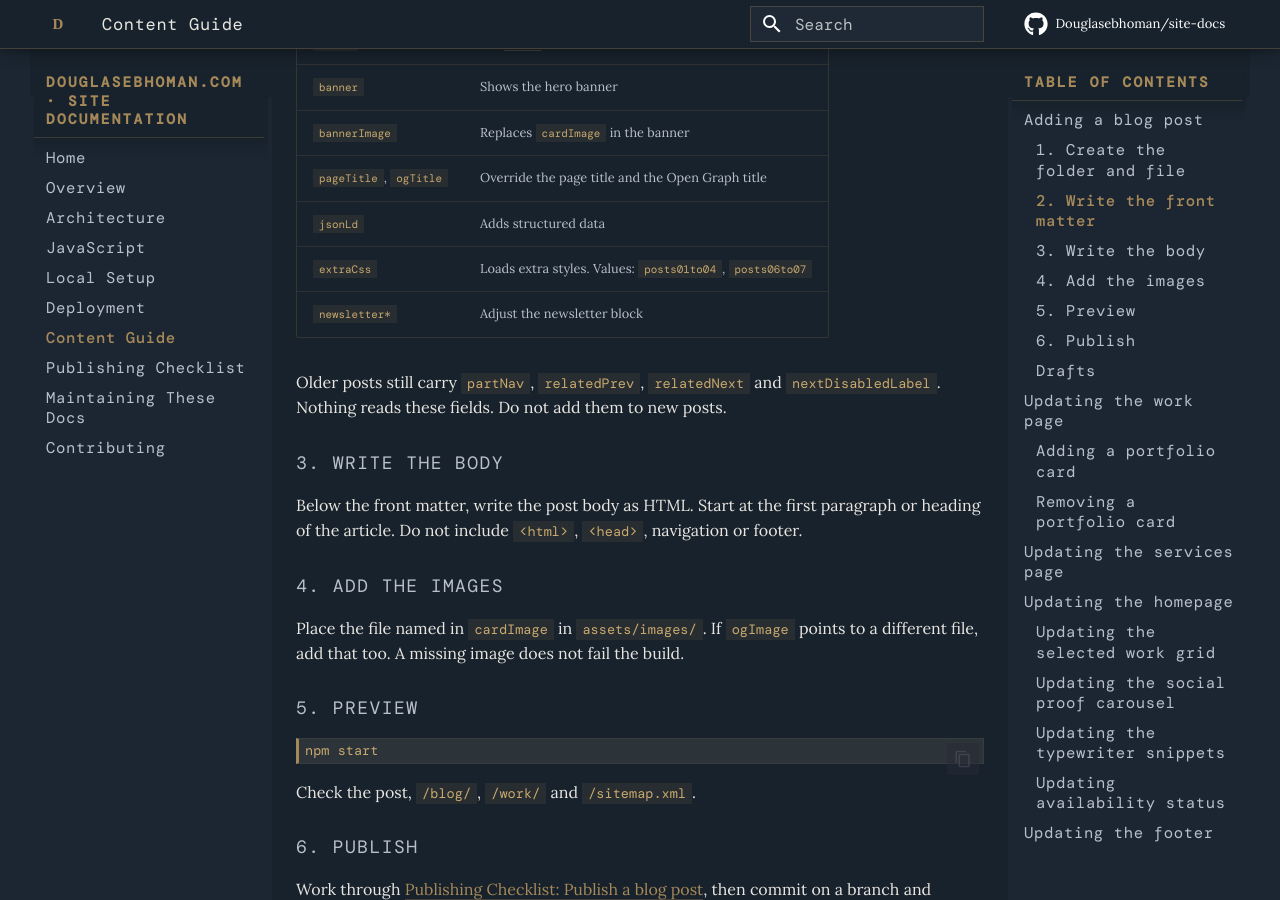
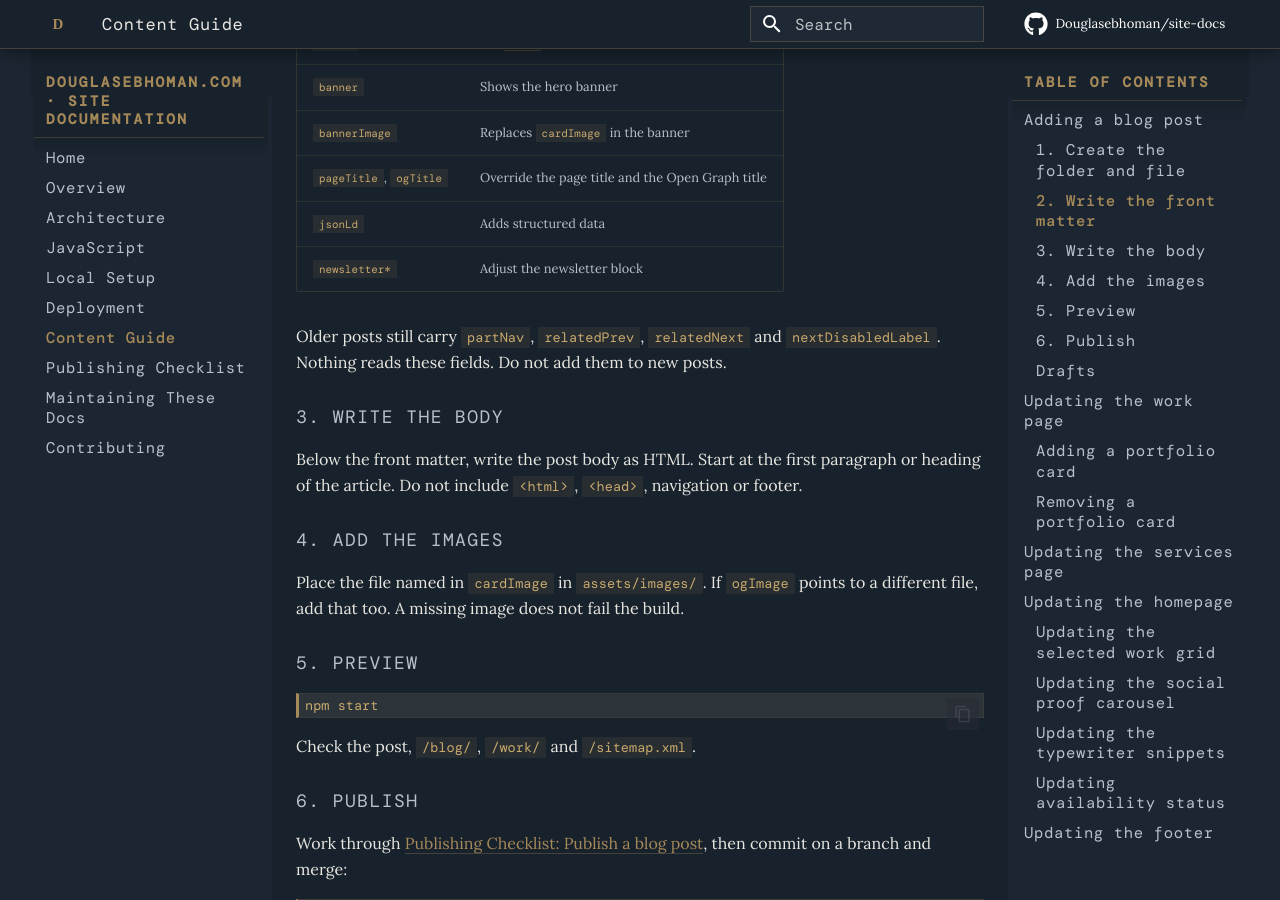
Before and after one commit to Douglasebhoman/site-docs, an MkDocs documentation site: the page built from docs/content-guide.md, in a window 1280 px wide and 900 px high, scrolled down 2209 px. Built offline with MkDocs 1.6.1 and Material for MkDocs 9.7.7, drawn with Linux system fonts in a browser that asks for light colours; some web fonts are replaced; comment, search, counter and statistics services are not loaded.

Commit message:
docs: remove extraCss, deleted from the site on 7 October

```diff
--- a/docs/content-guide.md
+++ b/docs/content-guide.md
@@ -79,7 +79,6 @@ Optional fields:
 | `bannerImage` | Replaces `cardImage` in the banner |
 | `pageTitle`, `ogTitle` | Override the page title and the Open Graph title |
 | `jsonLd` | Adds structured data |
-| `extraCss` | Loads extra styles. Values: `posts01to04`, `posts06to07` |
 | `newsletter*` | Adjust the newsletter block |
 
 Older posts still carry `partNav`, `relatedPrev`, `relatedNext` and `nextDisabledLabel`. Nothing reads these fields. Do not add them to new posts.
```
